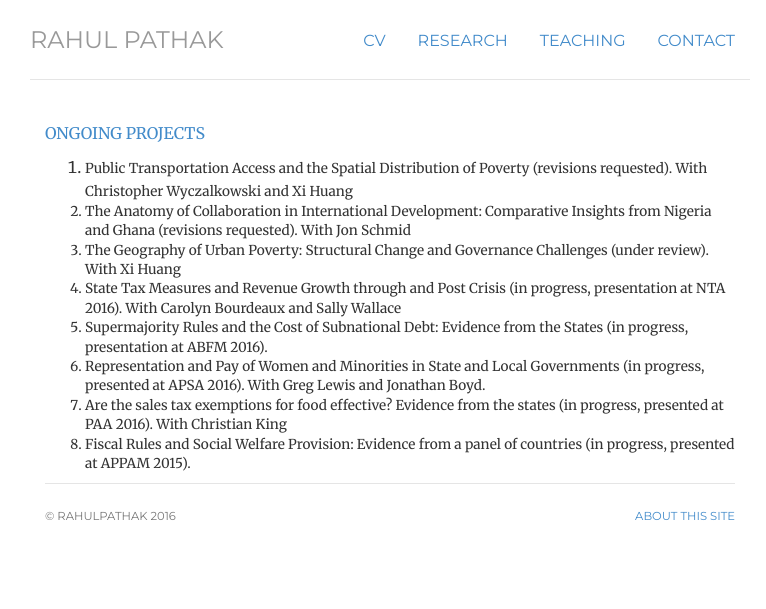
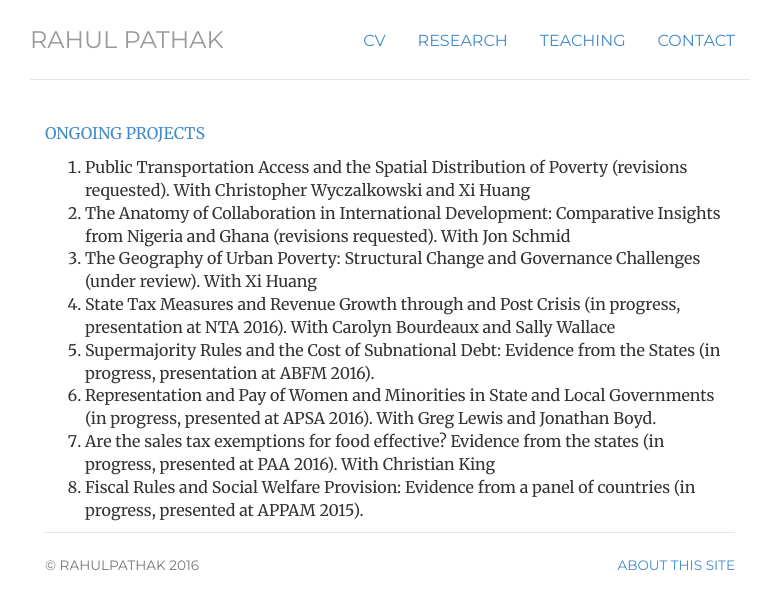
Before and after one commit to pathak-rahul/pathak-rahul.github.io, a Jekyll site: the page built from ongoing/index.html, in a window 1280 px wide. Shown: the top 609 px of the page, without its empty margins (250-1016 px from the left). Built offline with Jekyll 4.4.1, drawn with Linux system fonts in a browser that asks for light colours.

```diff
--- a/ongoing/index.html
+++ b/ongoing/index.html
@@ -10,7 +10,7 @@ title: ongoing
 <p class="text-primary">ONGOING PROJECTS</p>
 
 <ol>
-<li><small>Public Transportation Access and the Spatial Distribution of Poverty (revisions requested). With Christopher Wyczalkowski and Xi Huang</li>
+<li>Public Transportation Access and the Spatial Distribution of Poverty (revisions requested). With Christopher Wyczalkowski and Xi Huang</li>
 <li>The Anatomy of Collaboration in International Development: Comparative Insights from Nigeria and Ghana (revisions requested). With Jon Schmid</li>
 <li>The Geography of Urban Poverty: Structural Change and Governance Challenges (under review). With Xi Huang</li>
 <li>State Tax Measures and Revenue Growth through and Post Crisis (in progress, presentation at NTA 2016). With Carolyn Bourdeaux and Sally Wallace</li>
```
